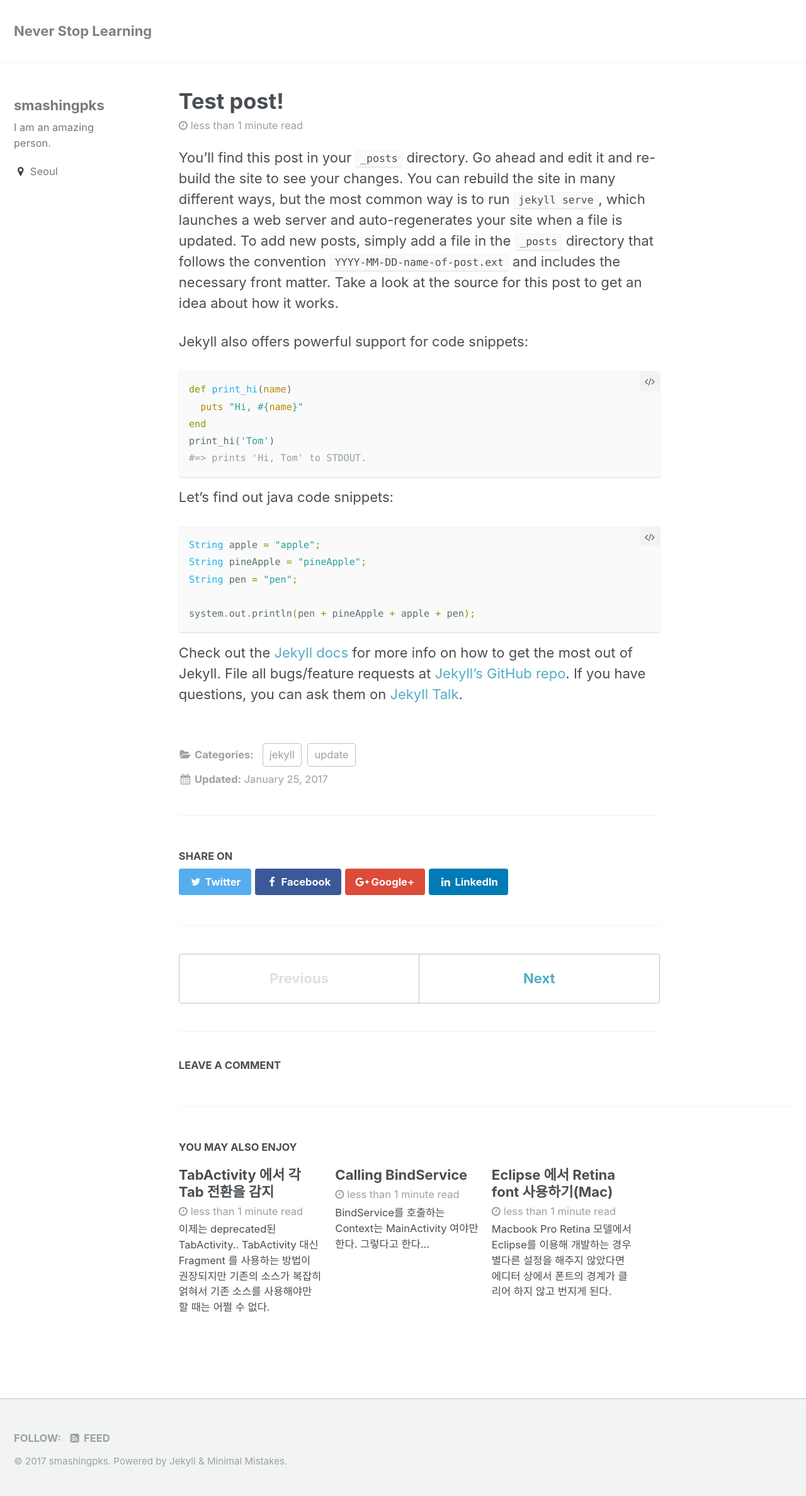
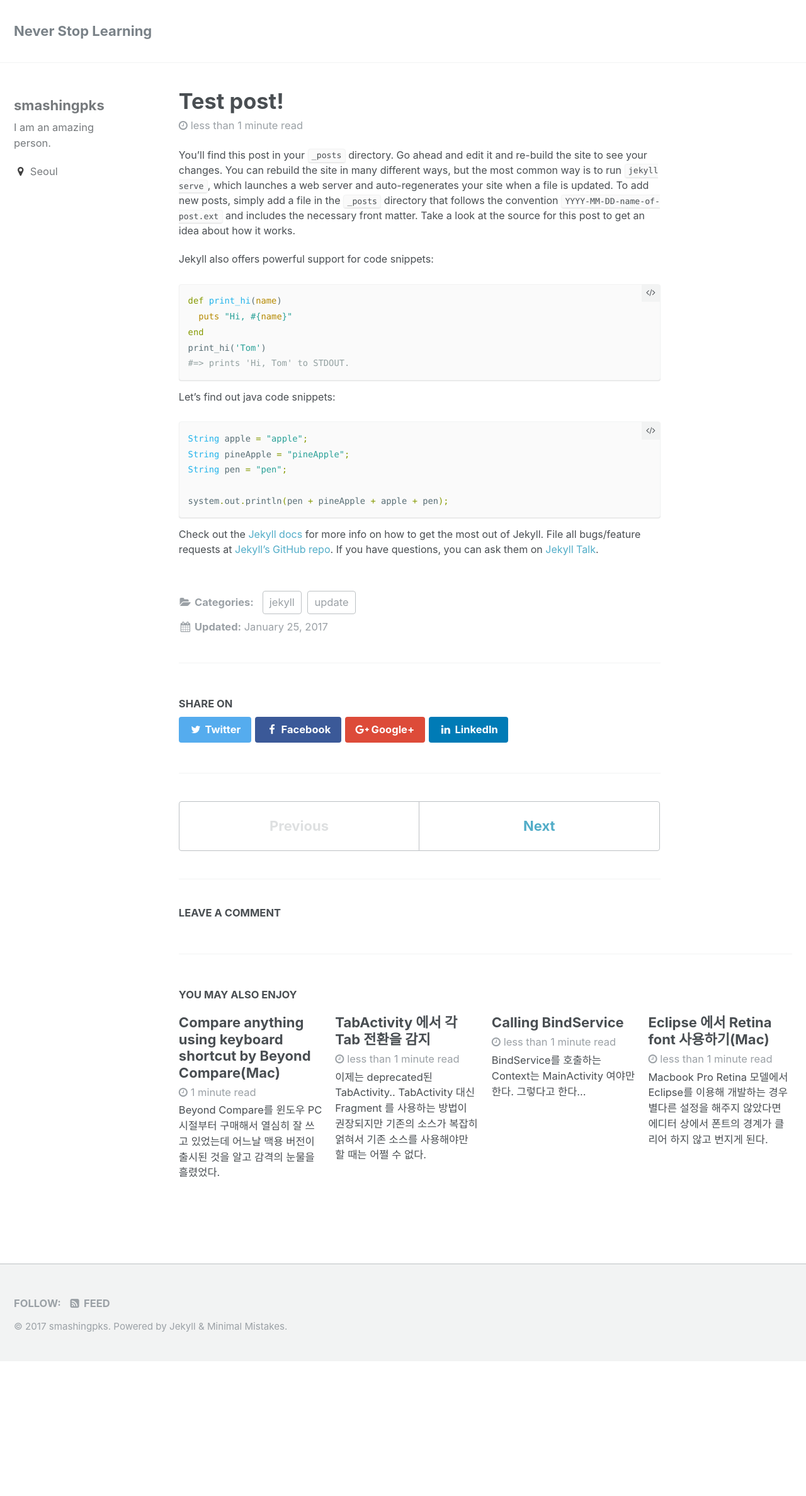
Before and after one commit to smashingpks/smashingpks.github.com, a Jekyll site: the page built from _posts/2017-01-25-welcome-to-jekyll.markdown, in a window 1280 px wide. Shown: the whole page at 63% size. Built offline with Jekyll 4.4.1, drawn with Linux system fonts in a browser that asks for light colours; comment, search, counter and statistics services are not loaded; after the commit the page ends 2161 px from its top, so only the background shows below that; part of the change alters nothing that is shown.

Commit message:
* change font size * adjust blockquote margin and padding etc * add new posting

```diff
--- /dev/null
+++ b/_posts/2017-02-03-ps-mac-beyondcompare-keyboardmaestro.markdown
@@ -0,0 +1,65 @@
+---
+layout: single
+title:  "Compare anything using keyboard shortcut by Beyond Compare(Mac)"
+date:   2017-02-03 21:57:49 +0900
+categories: mac beyondcompare keyboardmaestro
+---
+Beyond Compare를 윈도우 PC 시절부터 구매해서 열심히 잘 쓰고 있었는데\\
+어느날 맥용 버전이 출시된 것을 알고 감격의 눈물을 흘렸었다.
+
+<!--more-->
+
+>당연히 윈도우용 라이선스가 맥용 버전과 호환되지 않아 추가 구매를 해야했지만.. 또르르
+
+그래도 너무도 익숙하고 편리하게 잘 사용하고 있는 프로그램이라서 망설임 없이 질렀다.\\
+**(여러분! 우리 모두 정품 소프트웨어 구매해서 씁시다!!)**
+
+ 윈도우용의 경우 `개별 파일 혹은 폴더에서 우클릭해서 left, right를 지정` 해주거나\\
+ 윈도우 탐색기(Explorer)에서 선택한 `복수의 폴더 혹은 파일에서 우클릭해서 compare를 누르면` \\
+ 선택한 내용이 좌,우 비교창에 딱하니 뜨는 기능을 아주 유용하게 썼었는데 \\
+ 맥용 버전의 경우도 비슷한 기능이 있긴 했다.
+
+시스템 환경설정에서 단축키 부분을 보면 아래 그림처럼 Beyond Compare 관련된 명령이 슬그머니 추가되어 있다.
+
+>지금은 기억이 안나지만 설치 과정에서 뭔가 Finder extension 을 추가할거냐 물어봤던것 같기도 하고..
+
+<img src="http://127.0.0.1:4000/assets/bc-finder-extension.png" width="640
+">
+
+체크가 안되어 있다면 위처럼 체크를 해주고 우측 끝 부분을 눌러서 단축키를 설정해줄 수도 있다.\\
+만약 단축키 설정 없이 위 그림처럼 해줬다면 무슨일이 일어나느냐?
+
+<img src="http://127.0.0.1:4000/assets/bc-finder-extension2.png" width="640
+">
+
+위 그림처럼 복수 파일을 파인더에서 선택한 경우 아까 시스템 환경설정 메뉴에서 봤던 옵션중 2가지가 노출이 된다.\\
+하.... 그런데 뭐랄까 맘에 안든다. \\
+`우클릭 > 서비스 > 수많은 메뉴 중에 찾아서 left,right 로 지정하거나 compare files 를 누르는 행위` 자체가 맘에 들지 않는다.
+
+맘에 안드는 건 단축키 부분도 마찬가지다.
+
+* Compare Files
+* Compare Folders
+* Select Left File for Compare
+* Select Right File for Compare
+
+내가 만약 위 4가지 옵션에 대한 단축키를 외우고 있지 못한 상태라면?\\
+`시스템 환경설정 > 단축키 > 서비스` 까지 들어와야만 단축키를 확인 가능하게 된다.\\
+물론, 이렇게 하다보면 언젠간 외워지긴 하겠지만;; 이것 말고도 각 앱마다 단축키가 다 다르고 맥 기본 단축키들도 많단 말이다.
+
+그래서 위 방법보다는 약간 더 간단한 방법을 찾았다.\\
+바로 [Keyboard Maestro](http://www.keyboardmaestro.com/main/) 를 이용하는 방법이다.\\
+이 앱도 유료지만 다재다능하게 생산성 향상을 도와주는 앱이다.
+
+사실 혹시나 하는 마음으로 Keyboard Maestro 로 매크로를 만들어 본건데 이처럼 간단할 줄이야..\\
+아래 그림처럼 매크로를 만들면 단축키 하나로 모든것이 해결된다. \\
+파일이나 폴더를 하나만 선택하던 여러개를 선택하던 Beyond Compare 알아서 열어준다.
+
+<img src="http://127.0.0.1:4000/assets/bc-compare.png" width="640
+">
+
+사용한 action은 `Open the Finder Selection` 이고 이걸 추가하면 기본적으로 \\
+`Open the Finder Selection with: Front Application`으로 지정되어 있는데 \\
+이걸 Beyond Compare로 바꿔주기만 하면 된다.
+
+이 패턴으로 다른 앱들도 단축키로 여는 방식으로 매크로를 만들어서 쓰면 좋겠다는 생각이 드는 군!
--- a/_sass/_base.scss
+++ b/_sass/_base.scss
@@ -93,11 +93,11 @@ abbr[data-original-title] {
 /* blockquotes */
 
 blockquote {
-  margin: 2em 1em 2em 0;
-  padding-left: 1em;
+  margin: 1.5em 1em 2em 0;
+  padding-left: 0.5em;
   padding-right: 1em;
   font-style: italic;
-  border-left: 0.25em solid $primary-color;
+  border-left: 0.25em solid $info-color;
 
   cite {
     font-style: italic;
@@ -139,7 +139,7 @@ figcaption > code,
 td > code {
   padding-top: 0.1rem;
   padding-bottom: 0.1rem;
-  font-size: $type-size-6;
+  font-size: $type-size-code;
   background: $code-background-color;
   border: 1px solid $lighter-gray;
   border-radius: $border-radius;
--- a/_sass/_page.scss
+++ b/_sass/_page.scss
@@ -56,7 +56,7 @@
   }
 
   p, li, dl {
-    font-size: 1em;
+    font-size: 0.73em;
   }
 
   /* paragraph indents */
@@ -174,7 +174,7 @@
   padding: 2px 5px;
   color: #fff;
   font-family: $caption-font-family;
-  font-size: $type-size-7;
+  font-size: $type-size-6;
   background: #000;
   text-align: right;
   z-index: 5;
--- a/_sass/_syntax.scss
+++ b/_sass/_syntax.scss
@@ -7,7 +7,7 @@ figure.highlight {
   position: relative;
   margin-bottom: 1em;
   font-family: $monospace;
-  font-size: $type-size-7;
+  font-size: $type-size-8;
   line-height: 1.8;
   border: 1px solid $border-color;
   border-radius: $border-radius;
--- a/_sass/_variables.scss
+++ b/_sass/_variables.scss
@@ -42,6 +42,16 @@ $type-size-6                : 0.75em !default;   // ~12px
 $type-size-7                : 0.6875em !default; // ~11px
 $type-size-8                : 0.625em !default;  // ~10px
 
+$type-size-code             : 0.82em !default;
+$type-size-highlight        : 0.82em !default;
+/*$type-size-1                : 2.041em !default;  // ~39.056px
+$type-size-2                : 1.753em !default;  // ~31.248px
+$type-size-3                : 1.363em !default;  // ~25.008px
+$type-size-4                : 1.05em !default;   // ~20px
+$type-size-5                : 1em !default;      // ~16px
+$type-size-6                : 0.60em !default;   // ~12px
+$type-size-7                : 0.5875em !default; // ~11px
+$type-size-8                : 0.525em !default;  // ~10px*/
 
 /*
    Colors
```
Also changed, not shown: assets/bc-compare.png (added), assets/bc-finder-extension.png (added), assets/bc-finder-extension2.png (added).
